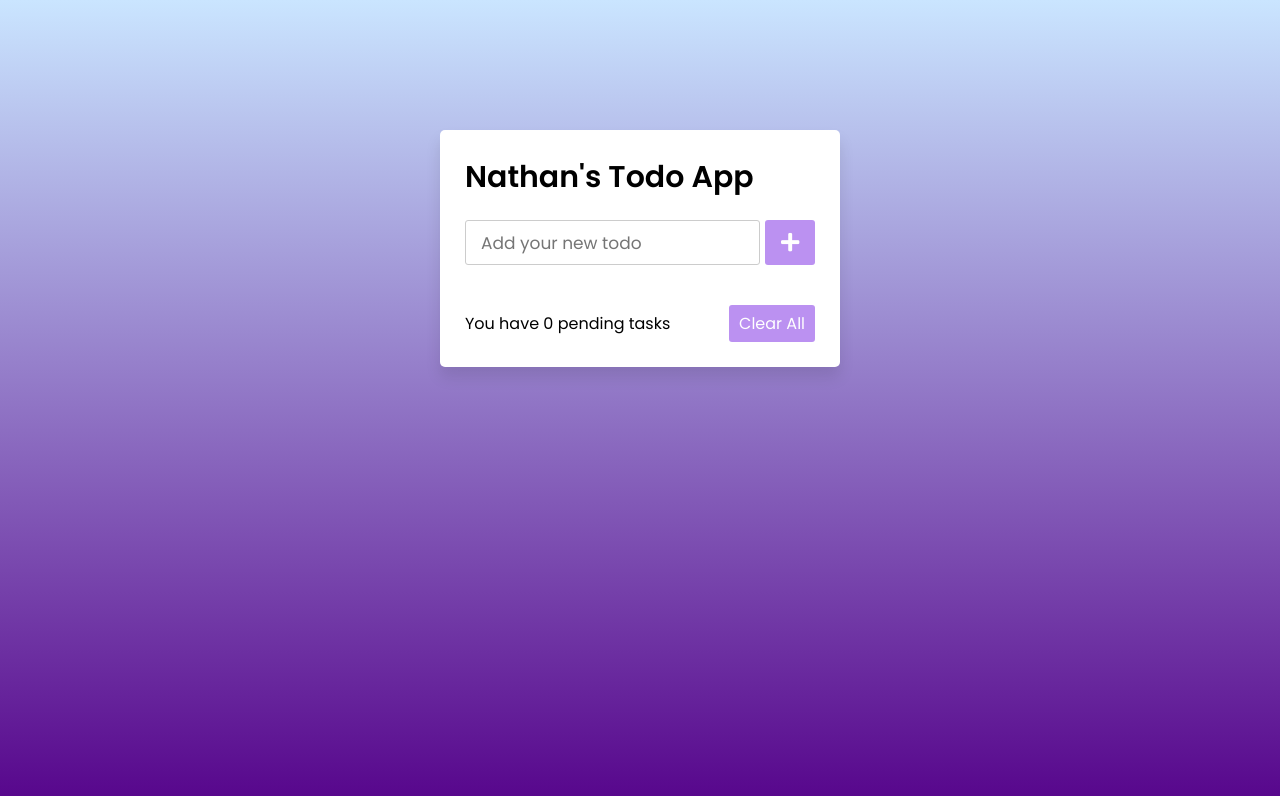
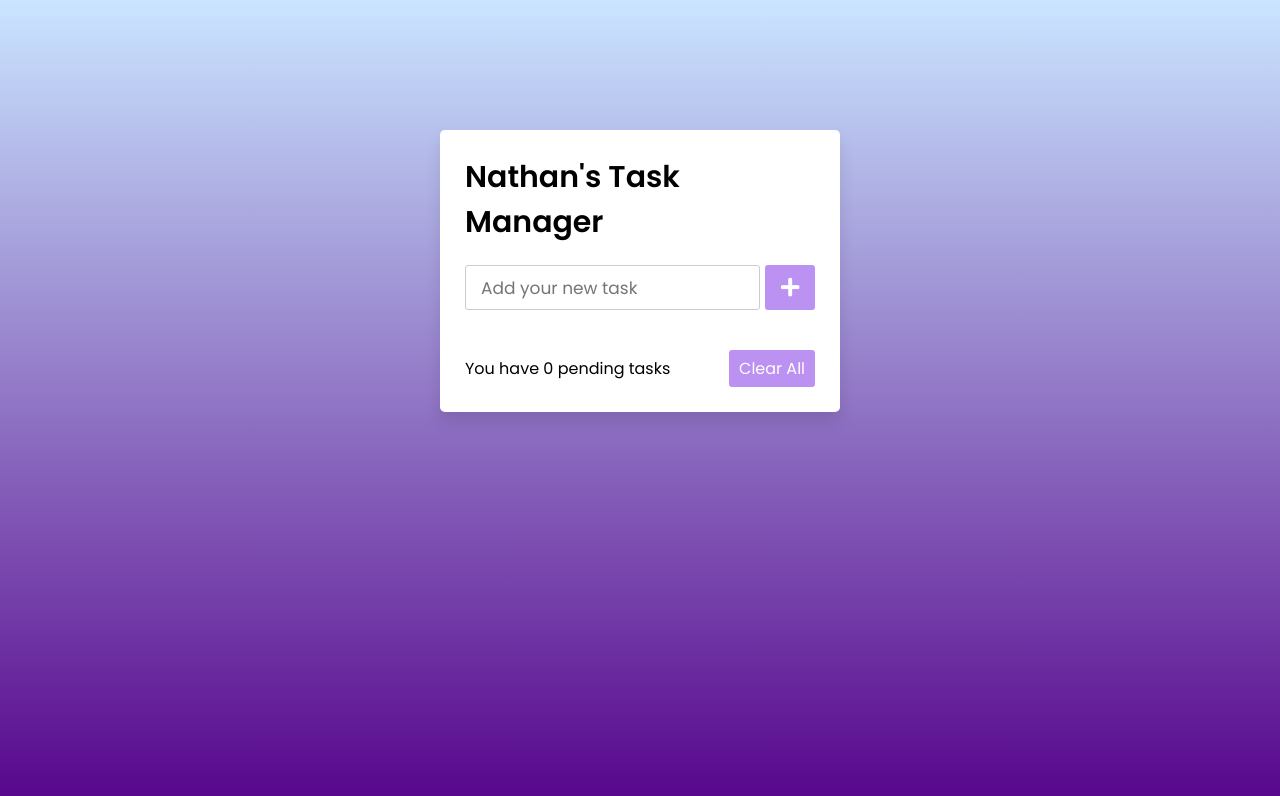
Before and after one commit to Nathan-Silverglate/nes9528.github.io, a plain HTML site: page index.html in a window 1280 px wide. Drawn offline with Linux system fonts and the light colour scheme.

Commit message:
Update index.html

```diff
--- a/index.html
+++ b/index.html
@@ -8,9 +8,9 @@
 </head>
 <body>
   <div class="wrapper">
-    <header>Nathan's Todo App</header>
+    <header>Nathan's Task Manager</header>
     <div class="inputField">
-      <input type="text" placeholder="Add your new todo">
+      <input type="text" placeholder="Add your new task">
       <button><i class="fas fa-plus"></i></button>
     </div>
     <ul class="todoList">
```
